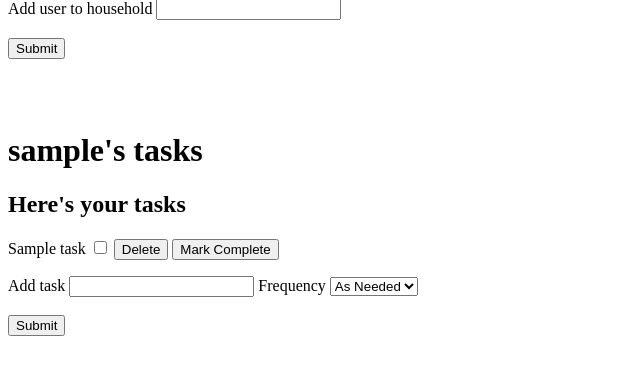
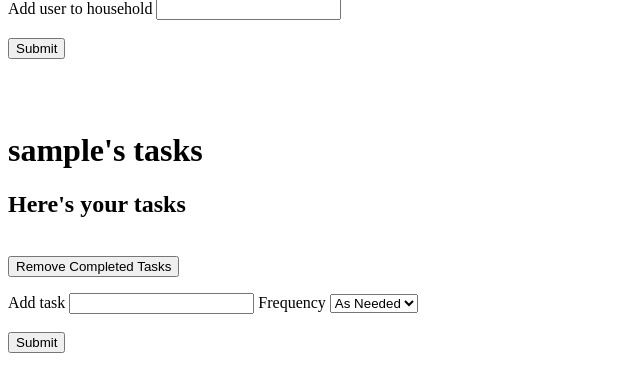
Before and after one commit to edunkpatrick/TO-DO, a Flask app: page /add_task in a window 1280 px wide. Shown: the part 202-594 px from the top of the page, without its empty margins (0-640 px from the left). Run offline with Flask 2, Linux system fonts and the light colour scheme; the visitor is signed in with stand-in values (Sample User, id 1); tables that the repository leaves empty hold one stand-in row (values such as "Sample post"); some libraries are stand-ins or nearby versions.

Commit message:
JS functions and updated get_user_by_name crud function

```diff
--- a/crud.py
+++ b/crud.py
@@ -31,11 +31,12 @@ def create_user(household_id, user_name):
 
     return user
 
-def get_user_by_name(user_name):
+def get_user_by_name(user_name, household_name):
     """Return a user by name"""
     # need to change so that it returns a name from selected household
-
-    return Users.query.filter(Users.user_name == user_name).first()
+    household = Household.query.filter(Household.account_login == household_name).first()
+    household_id = household.household_id
+    return Users.query.filter(Users.user_name == user_name, Users.household_id == household_id).first()
 
 def get_user_id(user_name):
     """Return a user id given a name"""
@@ -54,10 +55,10 @@ def get_users_by_household(household_name):
 
     return user_list
 
-def create_task(task_name, user_assigned, frequency):
+def create_task(task_name, user_assigned, completed, frequency):
     """Create and return a new task"""
 
-    task = Tasks(task_name=task_name, user_id=user_assigned, frequency=frequency)
+    task = Tasks(task_name=task_name, user_id=user_assigned, completed=completed, frequency=frequency)
 
     return task
 
@@ -70,8 +71,8 @@ def get_tasks(user_assigned):
     # get user_id for user_assigned entered
     user_id = user.user_id
 
-    # query for all tasks assigned to that user_id
-    tasks = Tasks.query.filter(Tasks.user_id == user_id).all()
+    # query for all uncompleted tasks assigned to that user_id
+    tasks = Tasks.query.filter(Tasks.user_id == user_id, Tasks.completed != True).all()
 
     # unpack query list and put each task_name into a list
     tasks_list = []
@@ -96,16 +97,18 @@ def delete_task(user_name, task_name):
 
 def complete_task(user_name, task_name):
     """Marks task complete"""
-    # selected_task = Tasks.query.filter(Tasks.task_name == task_name).all()
-    # print("this is task", selected_task)
+
     user = Users.query.filter(Users.user_name == user_name).first()
-    # print("this is user", user)
     user_id = user.user_id
-    # print("this is user id", user_id)
-    # task_id = tasks.user_id
     completed_task = Tasks.query.filter(Tasks.task_name == task_name, Tasks.user_id == user_id).first()
     completed_task.completed = True
-    # print("this is deleted tasks", deleted_tasts)
+
+    return completed_task
+
+def clear_task(task_name):
+    """Clears task from list"""
+
+    completed_task = Tasks.query.filter(Tasks.task_name == task_name, Tasks.completed == True).first()
 
     return completed_task
 
--- a/seed_database.py
+++ b/seed_database.py
@@ -58,8 +58,9 @@ for n in range(1, 21):
     random_user = randint(1, 20)
     random_task = choice(tasks_in_db)
     random_frequency = choice(frequency_in_db)
+    completed = False
 
-    task = crud.create_task(random_task, random_user, random_frequency)
+    task = crud.create_task(random_task, random_user, completed, random_frequency)
     model.db.session.add(task)
 
 model.db.session.commit()
--- a/server.py
+++ b/server.py
@@ -65,8 +65,8 @@ def create_user():
     """Creates a new user for household"""
 
     user_name = request.args.get("user_name")
-    user = crud.get_user_by_name(user_name)
     household_name = session["account_name"]
+    user = crud.get_user_by_name(user_name, household_name)
 
     # below checks for any user with that name, regardless of household
     # need to fix to allow duplicate names bw diff households
@@ -124,7 +124,7 @@ def show_user_landing():
     user_list = crud.get_users_by_household(household_name)
     # gets user selected
     user_profile_selected = request.args.get("available_users")
-    user = crud.get_user_by_name(user_profile_selected)
+    user = crud.get_user_by_name(user_profile_selected, household_name)
     session["user_name"] = user.user_name
     # get_tasks returns a list of assigned tasks, will unpack
     # list in jinja loop on assigned_tasks.html
@@ -153,7 +153,7 @@ def add_task():
 
     if add_task:
         user_selected = crud.get_user_id(user_profile_selected)
-        task = crud.create_task(task_name=add_task, user_assigned=user_selected, frequency=frequency_task)
+        task = crud.create_task(task_name=add_task, user_assigned=user_selected, completed=False, frequency=frequency_task)
         db.session.add(task)
         db.session.commit()
 
@@ -200,6 +200,24 @@ def complete_selected_task():
     else:
         return "that didnt work"
 
+@app.route('/clear_task')
+def clear_selected_task():
+    """Clears task from list"""
+
+    # household_name = session["account_name"]
+    # user_list = crud.get_users_by_household(household_name)
+    # user_assigned = session["user_name"]
+
+    # need to query for task_id to make sure exact row is deleted
+    selected_task = request.args.get("task")
+
+    if selected_task:
+        clear = crud.clear_task(selected_task)
+        cleared_task = clear.task_name
+        return cleared_task
+    else:
+        return "that didnt work"
+
 # TO DO:
 # add functions to mark complete
 # add DOM manipulation to change tasks
--- a/static/updateTasks.js
+++ b/static/updateTasks.js
@@ -10,14 +10,17 @@ function deleteButton() {
         fetch(url)
             .then((response) => response.text())
             .then((status) => {
-                const toRemoveLabel = document.getElementById('taskid');
-                toRemoveLabel.remove();
-                const toRemoveBox = document.getElementById('task');
-                toRemoveBox.remove();
-                const toRemoveDelete = document.getElementById('delete');
-                toRemoveDelete.remove();
-                const toRemoveComplete = document.getElementById('complete');
-                toRemoveComplete.remove();
+                const toRemoveTask = document.getElementById('eachtask');
+                console.log(toRemoveTask);
+                toRemoveTask.remove();
+                // const toRemoveLabel = document.getElementById('taskid');
+                // toRemoveLabel.remove();
+                // const toRemoveBox = document.getElementById('task');
+                // toRemoveBox.remove();
+                // const toRemoveDelete = document.getElementById('delete');
+                // toRemoveDelete.remove();
+                // const toRemoveComplete = document.getElementById('complete');
+                // toRemoveComplete.remove();
                 alert(`${status} has successfully been removed`);
             });
     }
@@ -30,12 +33,29 @@ function deleteButton() {
 
 function completeButton() {
     const toComplete = document.getElementById('task').value;
-
     const queryString = new URLSearchParams({ task: toComplete }).toString();
     const url = `/complete_task?${queryString}`;
     fetch(url)
         .then((response) => response.text())
         .then((status) => {
+            // insertAdjacentHTML placeholder to change style to crossout once CSS made
+            const selectItem = document.getElementById(`${status}div`);
+            console.log(selectItem);
             console.log(status);
     });
 };
+
+// CLEAR COMPLETED TASKS FROM CHECKLIST
+
+function clearButton() {
+    const toClear = document.getElementById('task').value;
+    const queryString = new URLSearchParams({ task: toClear }).toString();
+    const url = `/clear_task?${queryString}`;
+    fetch(url)
+        .then((response) => response.text())
+        .then((status) => {
+            const toClearLabel = document.getElementById('`${status}div`');
+            toClearLabel.remove();
+            alert(`${status} has successfully been cleared`);
+        })
+}
--- a/templates/household.html
+++ b/templates/household.html
@@ -42,18 +42,19 @@
 <h1> {{ user_profile_selected }}'s tasks </h1>
 
 <h2>Here's your tasks</h2>
+<div id="tasksdiv">
 {% for task in get_tasks %}
+    <div id="{{ task }}div">
     <label for="task" id="taskid">{{ task }}</label>
-    <!-- <form action="/delete_task"> -->
     <input type="checkbox" id="task" value="{{ task }}">
     <button id="delete" onclick='deleteButton()'>Delete</button>
     <button id="complete" onclick='completeButton()'>Mark Complete</button>
-    <!-- </form> -->
+    </div>
+{% endfor %}
     <br>
-{% endfor %}
-
-</form>
-
+    <button id="remove_complete" onclick='clearButton()'>Remove Completed Tasks</button>
+    </div>
+    <div id="add_task_div">
 <form action="/add_task">
     <p>
         Add task <input type="text" name="add_task">
@@ -68,8 +69,8 @@
 <br><br>
 <input type="submit">
 </form>
+</div>
 <br><br>
-
 </div>
 {% endblock %}
 {% block js %}
```
